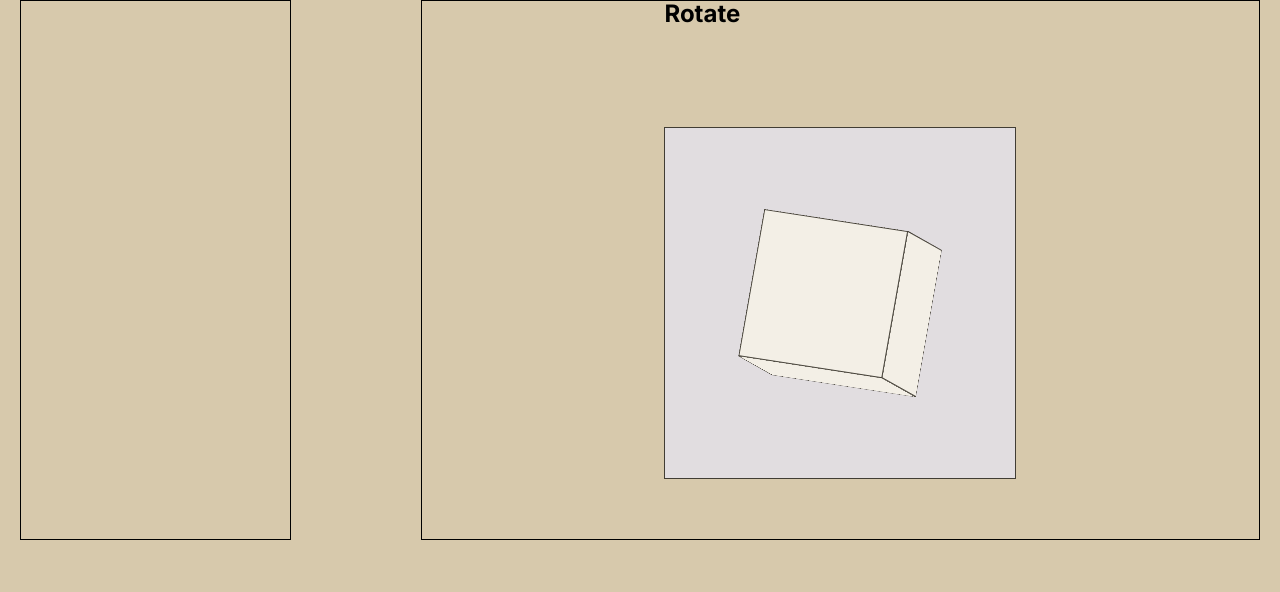
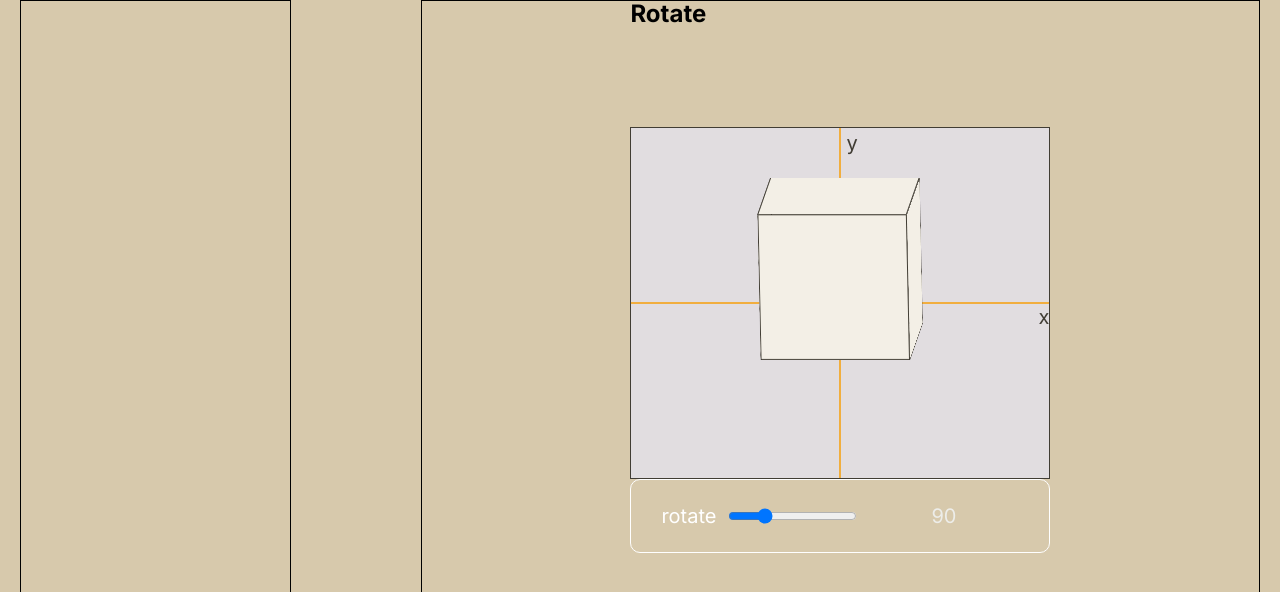
Before and after one commit to Andriikryl/transform-cheat-sheet, a Next.js app: page / in a window 1280 px wide. Shown: the top 592 px of the page. Built offline with nearby package versions, Linux system fonts and the light colour scheme.

Commit message:
add graph component

```diff
--- a/src/components/rotate/Rotate.tsx
+++ b/src/components/rotate/Rotate.tsx
@@ -2,6 +2,7 @@
 import React, { useState } from "react";
 import styles from "./style.module.css";
 import Cube from "../cube/Cube";
+import { InputFrame } from "../inputFrame/InputFrame";
 
 export default function Rotate() {
   const [rotate, setRotate] = useState(90);
@@ -10,7 +11,20 @@ export default function Rotate() {
     <div>
       <h2>Rotate</h2>
       <div className={styles.wrapper__box}>
-        <div className={styles.rotate__box}>
+        <div className={styles.x__axis}>
+          <span>x</span>
+        </div>
+        <div className={styles.y__axis}>
+          <span>y</span>
+        </div>
+        <div
+          className={styles.rotate__box}
+          style={
+            {
+              "--rotate": `${rotate}deg`,
+            } as React.CSSProperties
+          }
+        >
           <Cube
             width={150}
             height={150}
@@ -20,6 +34,16 @@ export default function Rotate() {
           />
         </div>
       </div>
+      <InputFrame
+        className={styles.form__angel}
+        value={rotate}
+        set={setRotate}
+        min={0}
+        max={360}
+        step={1}
+        rangeLabel="rotate"
+        numberLabel="rotate number"
+      ></InputFrame>
     </div>
   );
 }
--- a/src/components/rotate/style.module.css
+++ b/src/components/rotate/style.module.css
@@ -6,12 +6,50 @@
     background-image:  linear-gradient(#2a2a2b 0.5px, transparent 0.5px), linear-gradient(to right, #2a2a2b 0.5px, #e5e5f7 0.5px);
     background-size: 10px 10px;
     padding: 100px;
+    position: relative;
 }
 .rotate__box{
-    transform: rotate(190deg);
+    transform: rotate(var(--rotate));
 }
 
 .bg__colorSied{
-    background-color: transparent;
+    background-color: hsl(344, 100%, 95%, .3);
     border: 2px solid #d62828;
 }
+
+.y__axis{
+    position: absolute;
+    left: 50%;
+    top: 50%;
+    transform: translate(-50%,-50%);
+    width: 2px;
+    height: 100%;
+    background-color: #fca311;
+    z-index: -1;
+}
+
+.x__axis{
+    position: absolute;
+    left: 50%;
+    top: 50%;
+    transform: translate(-50%,-50%);
+    width: 100%;
+    height: 2px;
+    background-color: #fca311;
+    z-index: -1;
+}
+
+.y__axis span{
+    width: max-content;
+    display: block;
+    font-size: 20px;
+    position: relative;
+    left: 7px;
+}
+
+.x__axis span{
+    width: max-content;
+    display: block;
+    font-size: 20px;
+    margin-inline-start: auto;
+}
```
Also changed, not shown: src/components/graph/Graph.tsx (added, +29 -0 lines), src/components/graph/style.module.css (added, +25 -0 lines), src/components/utils/range.ts (added, +11 -0 lines).
